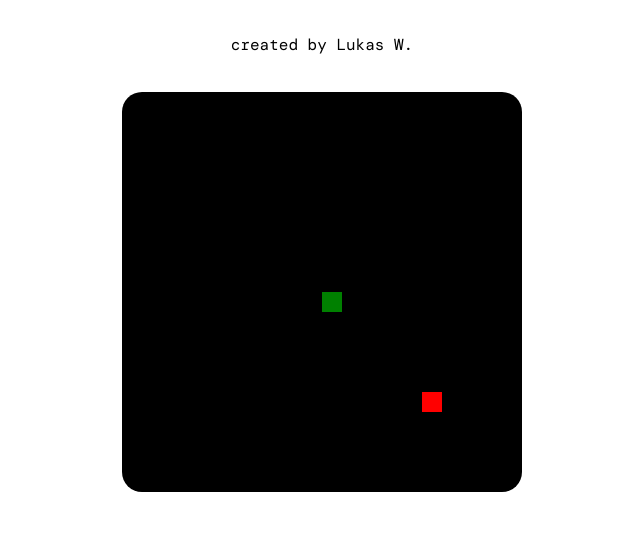
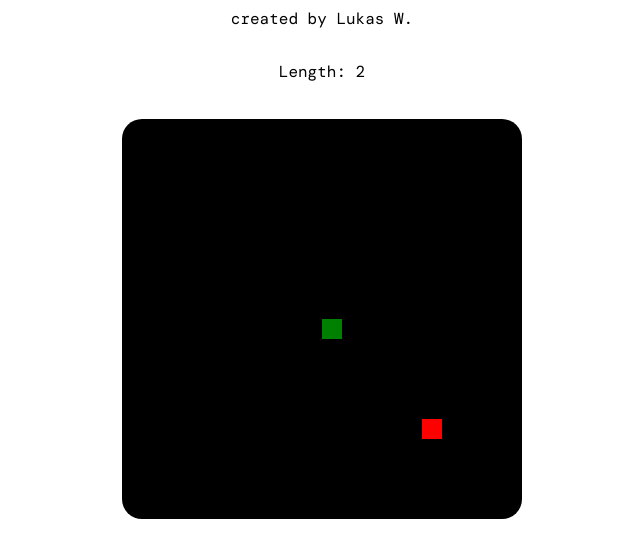
Before and after one commit to Bukii/snake-game, a plain HTML site: page index.html in a window 1280 px wide. Shown: the part 187-744 px from the top of the page, without its empty margins (318-958 px from the left). Drawn offline with nearby package versions, Linux system fonts and the light colour scheme; a web font is replaced by a local one.

Commit message:
add length counter

```diff
--- a/index.html
+++ b/index.html
@@ -15,15 +15,20 @@
 <body>
     <h1>The one and only snake game!</h1>
     <p>created by Lukas W.</p>
+    <p id="points">Length: </p>
     <br>
     <canvas id="canvas" width="400" height="400"></canvas>
 
     <script>
-        var canvas, ctx;
+        var canvas, ctx, points;
 
         window.onload = function () {
             canvas = document.getElementById("canvas");
             ctx = canvas.getContext("2d");
+            points = document.getElementById("points");
+
+            // initial set of the length counter
+            points.innerHTML += tailSize;
 
             document.addEventListener("keydown", keyDownEvent);
 
@@ -70,6 +75,9 @@
             if (snakeX == appleX && snakeY == appleY) {
                 tailSize++;
 
+                // imcrement length counter
+                points.innerHTML = points.innerHTML.substring(0, points.innerHTML.length-tailSize.toString().length) + tailSize;
+
                 appleX = Math.floor(Math.random() * gridSize);
                 appleY = Math.floor(Math.random() * gridSize);
             }
@@ -91,6 +99,9 @@
                 //snake bites it's tail?
                 if (snakeTrail[i].x == snakeX && snakeTrail[i].y == snakeY) {
                     tailSize = defaultTailSize;
+
+                    // set length count to zero
+                    points.innerHTML = points.innerHTML.substring(0, points.innerHTML.length-tailSize.toString().length) + tailSize;
                 }
             }
 
```
